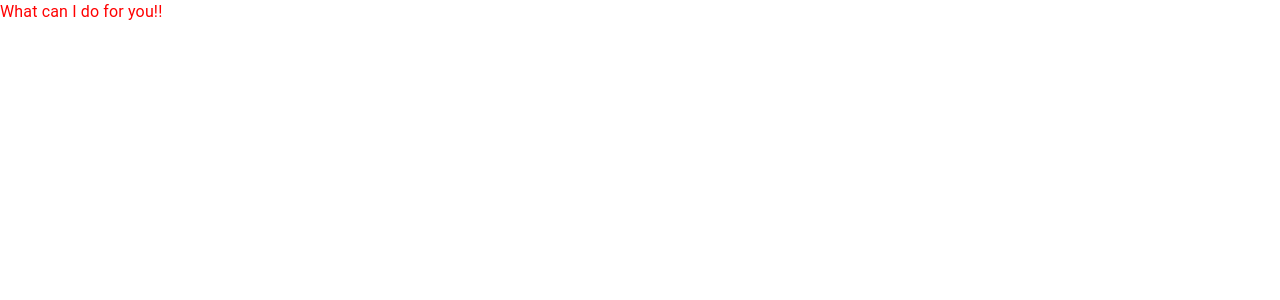
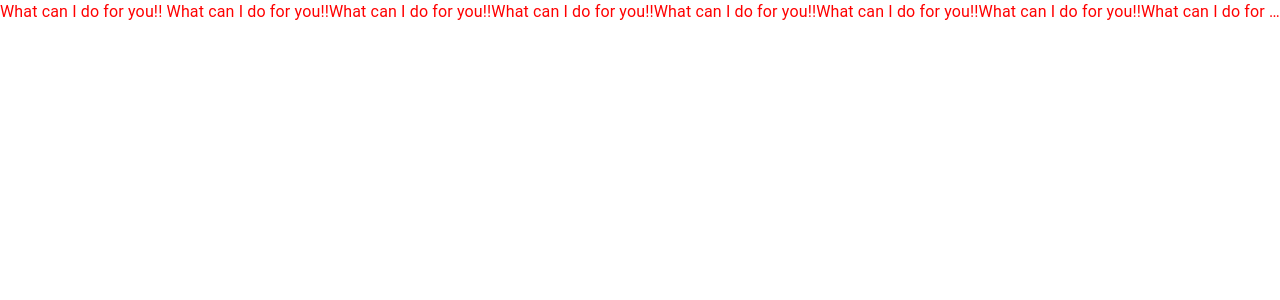
Before and after one commit to nikhilrai637/material_ui_typography, a React (Create React App) app: page / in a window 1280 px wide. Shown: the top 300 px of the page. Built offline with nearby package versions, Linux system fonts and the light colour scheme.

Commit message:
Adding noWrap

```diff
--- a/src/App.js
+++ b/src/App.js
@@ -19,8 +19,10 @@ function App() {
       <Typography
       className = {classes.typographyStyles}
       gutterBottom
+      noWrap
       >
         What can I do for you!!
+        What can I do for you!!What can I do for you!!What can I do for you!!What can I do for you!!What can I do for you!!What can I do for you!!What can I do for you!!
       </Typography>
 
     </div>
```
Also changed, not shown: 1 other file (tests, documents, lock files or other folders).
